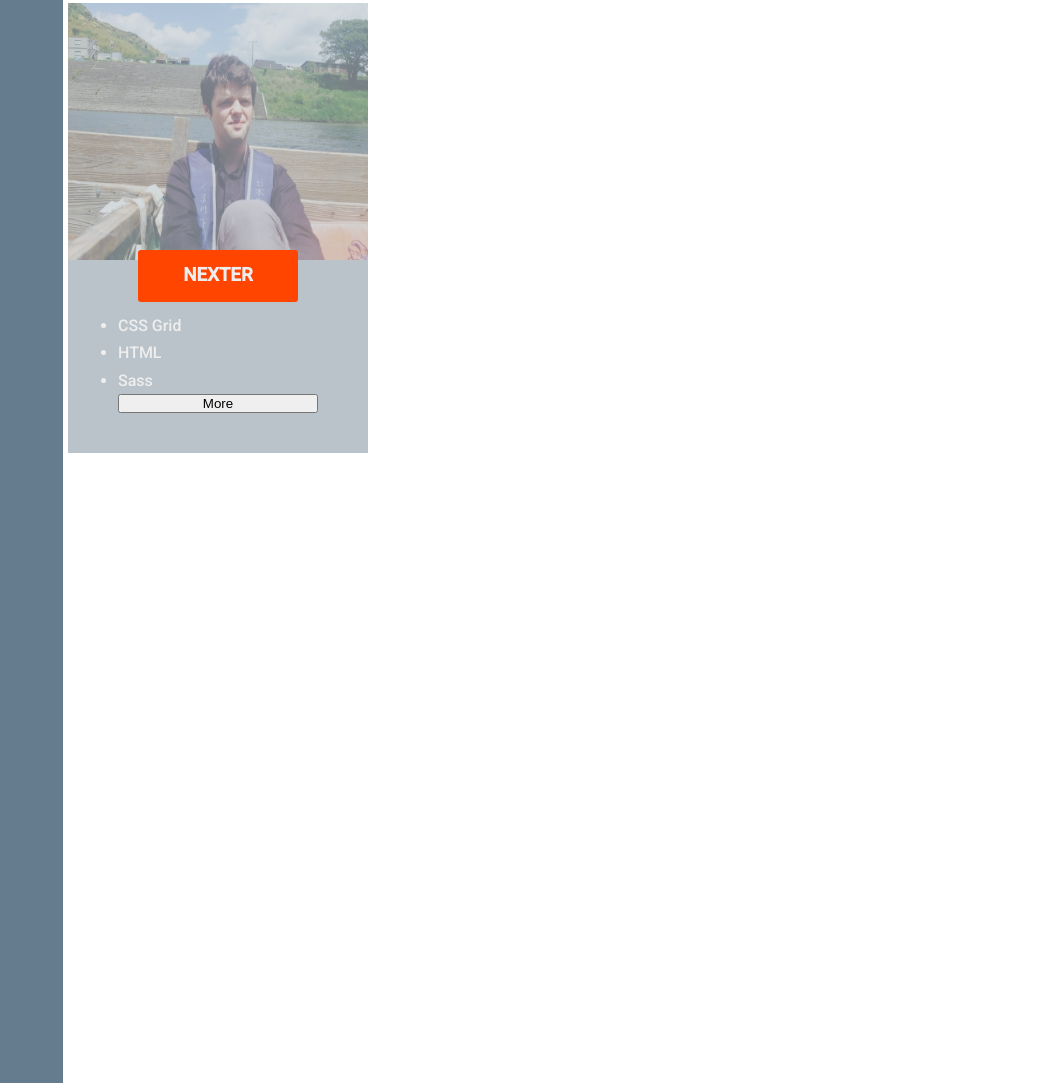
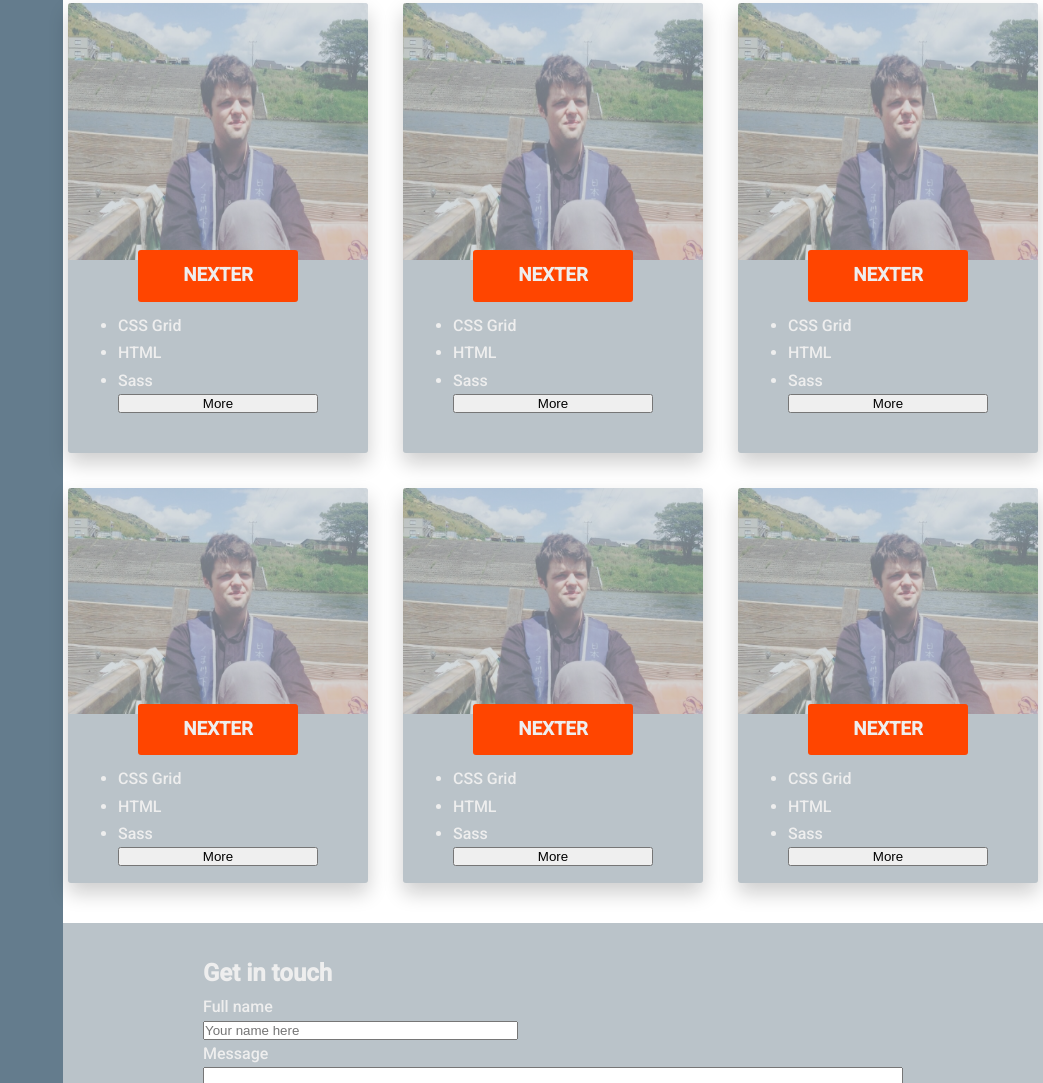
Before and after one commit to JonathonMoore1/Web_Portfolio, a website: page index.html in a window 1280 px wide. Shown: the part 975-2058 px from the top of the page, without its empty margins (237-1280 px from the left). Drawn offline with Linux system fonts and the light colour scheme.

Commit message:
grid auto row added

```diff
--- a/index.html
+++ b/index.html
@@ -69,6 +69,114 @@
                         <button class="btn">More</button>
                     </div>
                 </div>
+                <div class="project-card">
+                    <div class="project-card__top">
+                        <img src="./img/IMG_2070.jpg" alt="" class="project-card__img">
+                    </div>
+                    <div class="project-card__bottom">
+                        <div class="project-card__title">
+                            <h3>Nexter</h3>
+                        </div>
+                        <div class="project-card__tech">
+                            <ul class="project-card__tech-list">
+                                <li class="item">CSS Grid</li>
+                                <li class="item">HTML</li>
+                                <li class="item">Sass</li>
+                            </ul>
+                        </div>
+                        <button class="btn">More</button>
+                    </div>
+                </div>
+                <div class="project-card">
+                    <div class="project-card__top">
+                        <img src="./img/IMG_2070.jpg" alt="" class="project-card__img">
+                    </div>
+                    <div class="project-card__bottom">
+                        <div class="project-card__title">
+                            <h3>Nexter</h3>
+                        </div>
+                        <div class="project-card__tech">
+                            <ul class="project-card__tech-list">
+                                <li class="item">CSS Grid</li>
+                                <li class="item">HTML</li>
+                                <li class="item">Sass</li>
+                            </ul>
+                        </div>
+                        <button class="btn">More</button>
+                    </div>
+                </div>
+                <div class="project-card">
+                    <div class="project-card__top">
+                        <img src="./img/IMG_2070.jpg" alt="" class="project-card__img">
+                    </div>
+                    <div class="project-card__bottom">
+                        <div class="project-card__title">
+                            <h3>Nexter</h3>
+                        </div>
+                        <div class="project-card__tech">
+                            <ul class="project-card__tech-list">
+                                <li class="item">CSS Grid</li>
+                                <li class="item">HTML</li>
+                                <li class="item">Sass</li>
+                            </ul>
+                        </div>
+                        <button class="btn">More</button>
+                    </div>
+                </div>
+                <div class="project-card">
+                    <div class="project-card__top">
+                        <img src="./img/IMG_2070.jpg" alt="" class="project-card__img">
+                    </div>
+                    <div class="project-card__bottom">
+                        <div class="project-card__title">
+                            <h3>Nexter</h3>
+                        </div>
+                        <div class="project-card__tech">
+                            <ul class="project-card__tech-list">
+                                <li class="item">CSS Grid</li>
+                                <li class="item">HTML</li>
+                                <li class="item">Sass</li>
+                            </ul>
+                        </div>
+                        <button class="btn">More</button>
+                    </div>
+                </div>
+                <div class="project-card">
+                    <div class="project-card__top">
+                        <img src="./img/IMG_2070.jpg" alt="" class="project-card__img">
+                    </div>
+                    <div class="project-card__bottom">
+                        <div class="project-card__title">
+                            <h3>Nexter</h3>
+                        </div>
+                        <div class="project-card__tech">
+                            <ul class="project-card__tech-list">
+                                <li class="item">CSS Grid</li>
+                                <li class="item">HTML</li>
+                                <li class="item">Sass</li>
+                            </ul>
+                        </div>
+                        <button class="btn">More</button>
+                    </div>
+                </div>
+                <!-- <div class="project-card">
+                    <div class="project-card__top">
+                        <img src="./img/IMG_2070.jpg" alt="" class="project-card__img">
+                    </div>
+                    <div class="project-card__bottom">
+                        <div class="project-card__title">
+                            <h3>Nexter</h3>
+                        </div>
+                        <div class="project-card__tech">
+                            <ul class="project-card__tech-list">
+                                <li class="item">CSS Grid</li>
+                                <li class="item">HTML</li>
+                                <li class="item">Sass</li>
+                            </ul>
+                        </div>
+                        <button class="btn">More</button>
+                    </div>
+                </div> -->
             </div>
         </section>
 
--- a/sass/_home.scss
+++ b/sass/_home.scss
@@ -186,7 +186,8 @@
 
     display: grid;
     grid-template-columns: repeat(3, 30rem);
-    grid-template-rows: repeat(3, 45rem);
+    // grid-template-rows: repeat(3, 45rem);
+    grid-template-rows: repeat(auto-fill, minmax(min-content, 45rem));
     grid-gap: 3.5rem;
   }
 
@@ -195,6 +196,10 @@
     // grid-template-columns: 1fr minmax(min-content, 20rem) 1fr;
     grid-template-rows: repeat(7, 1fr);
     background-color: $color-winter-background;
+    border-radius: 3px;
+    box-shadow: 0 1rem 2rem rgba($color-black, .2);
+    overflow: hidden;
+
 
 
     &__top {
```
Also changed, not shown: css/style.css.
